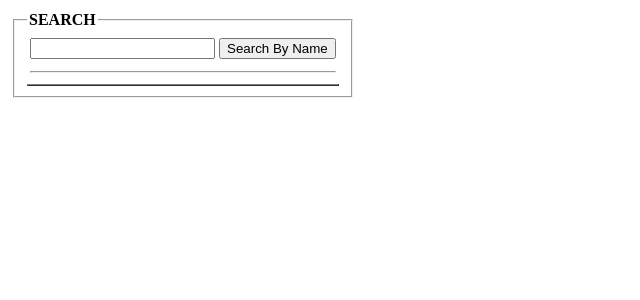
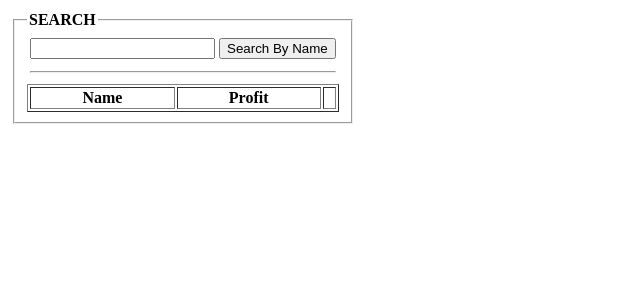
Before and after one commit to AlShakibEElahi/Web_Technologies, a PHP site: page /E-Search.php in a window 1280 px wide. Shown: the top 300 px of the page, without its empty margins (0-640 px from the left). Run offline with PHP 8.4, Linux system fonts and the light colour scheme; the visitor is signed in with stand-in values (Sample User, id 1); tables that the repository leaves empty or names only in its code hold one stand-in row (values such as "Sample post"); lists and menus that the app fills with data are empty.

Commit message:
Search feature added without AJAX

```diff
--- a/LAB-6 [PHP] [DB CRUD Operations]/E-Search.php
+++ b/LAB-6 [PHP] [DB CRUD Operations]/E-Search.php
@@ -9,7 +9,7 @@
         <table>
             <tr>
                 <td>
-                    <form method="post" action="validation/searchvalidator.php">
+                    <form method="post" action="validations/searchvalidator.php">
                         <fieldset>
                             <legend><b>SEARCH</b></legend>
                             <table>
@@ -41,6 +41,20 @@
                                             }
                                         }
                                     }
+                                    else{
+                                        echo "<tr><th>Name</th><th>Profit</th><th colspan='2'></th></tr>";
+
+                                        $con = mysqli_connect('localhost', 'root', '', 'product_db');
+                                        $sql ="SELECT * FROM products WHERE name LIKE '".$_SESSION['name']."%' ORDER BY id ASC;";
+                                        unset($_SESSION['name']);
+                                        $result = mysqli_query($con, $sql);
+                                        $i=1;
+                                        while($row = mysqli_fetch_assoc($result)){
+                                            if($row['display']=="Yes"){
+                                                echo "<tr><td>". $row['name']."</td><td>". ((int)$row['sellingprice']-(int)$row['buyingprice'])."<td><a href='C-Edit.php?id={$row['id']}"."'>edit</a></td><td><a href='D-Delete.php?id={$row['id']}"."'>delete</a></td></tr>";
+                                            }
+                                        }
+                                    }
                                 ?>
                             </table>
                         </fieldset>
```
Also changed, not shown: LAB-6 [PHP] [DB CRUD Operations]/validations/searchvalidator.php (added, +8 -0 lines).
